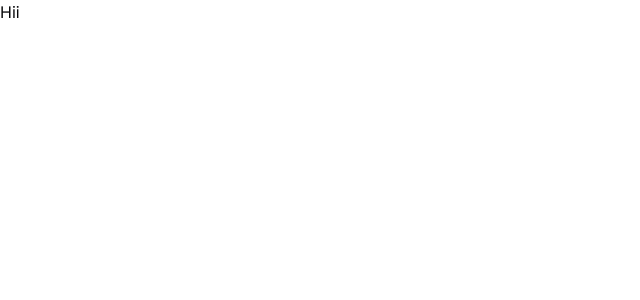
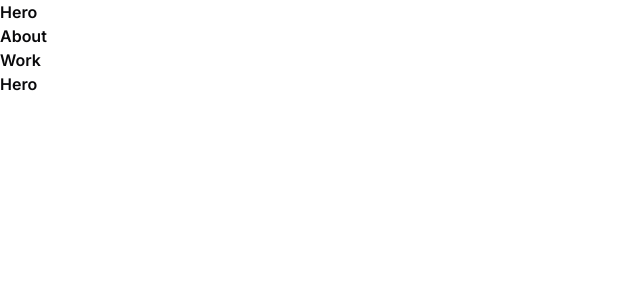
Before and after one commit to thestarsociety/hq, a Next.js app: page / in a window 1280 px wide. Shown: the top 300 px of the page, without its empty margins (0-640 px from the left). Built offline with nearby package versions, Linux system fonts and the light colour scheme.

Commit message:
chore: basic reconstruction

```diff
--- a/app/page.tsx
+++ b/app/page.tsx
@@ -1,9 +1,27 @@
 "use client";
+
+import { AboutPage } from "@/components/pages/about";
+import { ContactUsPage } from "@/components/pages/contactus";
+import { HeroPage } from "@/components/pages/hero";
+import { WorkPage } from "@/components/pages/work";
 
 export default function Home() {
   return (
-    <div>
-      Hii
+    <div className="h-full w-full font-semibold">
+      <div className="flex flex-col">
+        <div>
+          <HeroPage />
+        </div>
+        <div>
+          <AboutPage />
+        </div>
+        <div>
+          <WorkPage />
+        </div>
+        <div>
+          <ContactUsPage />
+        </div>
+      </div>
     </div>
   );
 }
--- /dev/null
+++ b/components/pages/about.tsx
@@ -0,0 +1,7 @@
+export const AboutPage = () => {
+    return (
+        <div>
+            About
+        </div>
+    )
+}
--- /dev/null
+++ b/components/pages/contactus.tsx
@@ -0,0 +1,7 @@
+export const ContactUsPage = () => {
+    return (
+        <div>
+            Hero
+        </div>
+    )
+}
--- /dev/null
+++ b/components/pages/hero.tsx
@@ -0,0 +1,7 @@
+export const HeroPage = () => {
+    return (
+        <div>
+            Hero
+        </div>
+    )
+}
--- /dev/null
+++ b/components/pages/work.tsx
@@ -0,0 +1,7 @@
+export const WorkPage = () => {
+    return (
+        <div>
+            Work
+        </div>
+    )
+}
```
